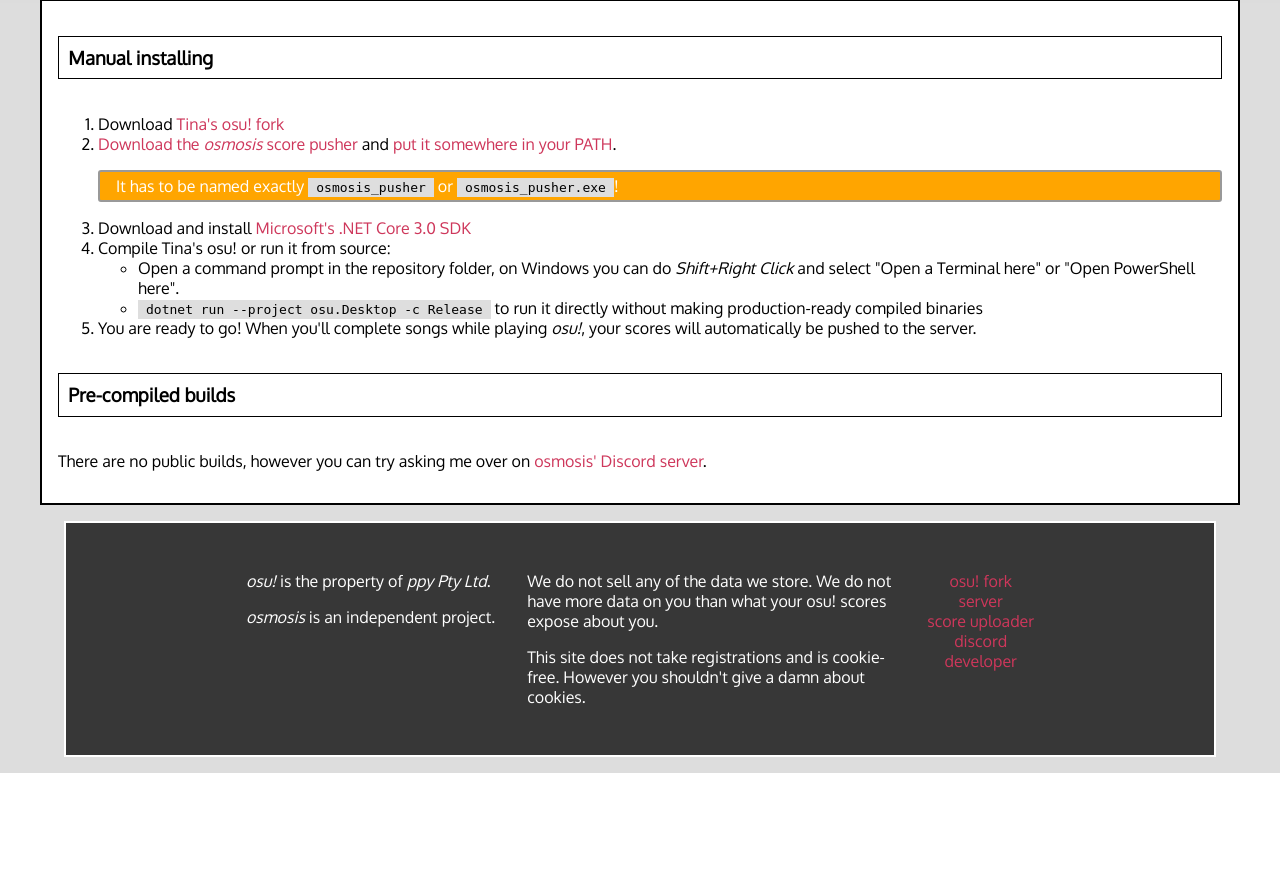
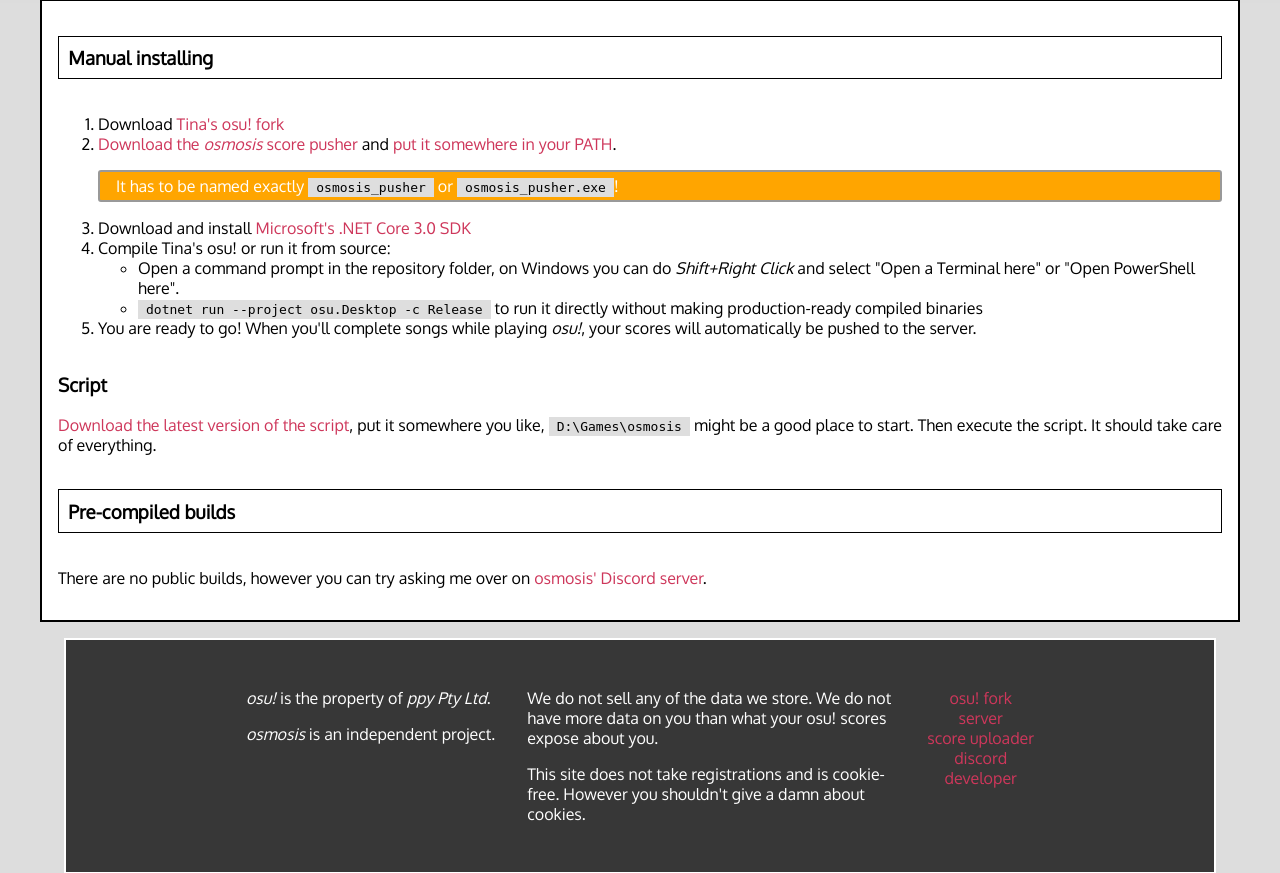
Before and after one commit to Tina-otoge/osmosis-server, a Flask app: page /tutorial in a window 1280 px wide. Shown: the part 102-975 px from the top of the page. Before the commit the page ends 875 px from the top, so only its background shows below. Run offline with Flask 2, Linux system fonts and the light colour scheme; some libraries are stand-ins or nearby versions.

Commit message:
Updated tutorial with script installing

```diff
--- a/app/templates/tutorial.html
+++ b/app/templates/tutorial.html
@@ -36,6 +36,17 @@
 		</ol>
 	</div>
 </div>
+<div id="script" class="conten-block">
+	<h3 class="title">Script</h3>
+	<div class="content">
+		<p>
+			<a href="https://github.com/skielred/osmosis/releases/download/latest/osmosis_play.ps1">Download the latest version of the script</a>,
+			put it somewhere you like, <span class="code">D:\Games\osmosis</span>
+			might be a good place to start. Then execute the script. It should
+			take care of everything.
+		</p>
+	</div>
+</div>
 <div id="prebuilt" class="content-block">
 	<h3 class="title">Pre-compiled builds</h3>
 	<div class="content">
```
